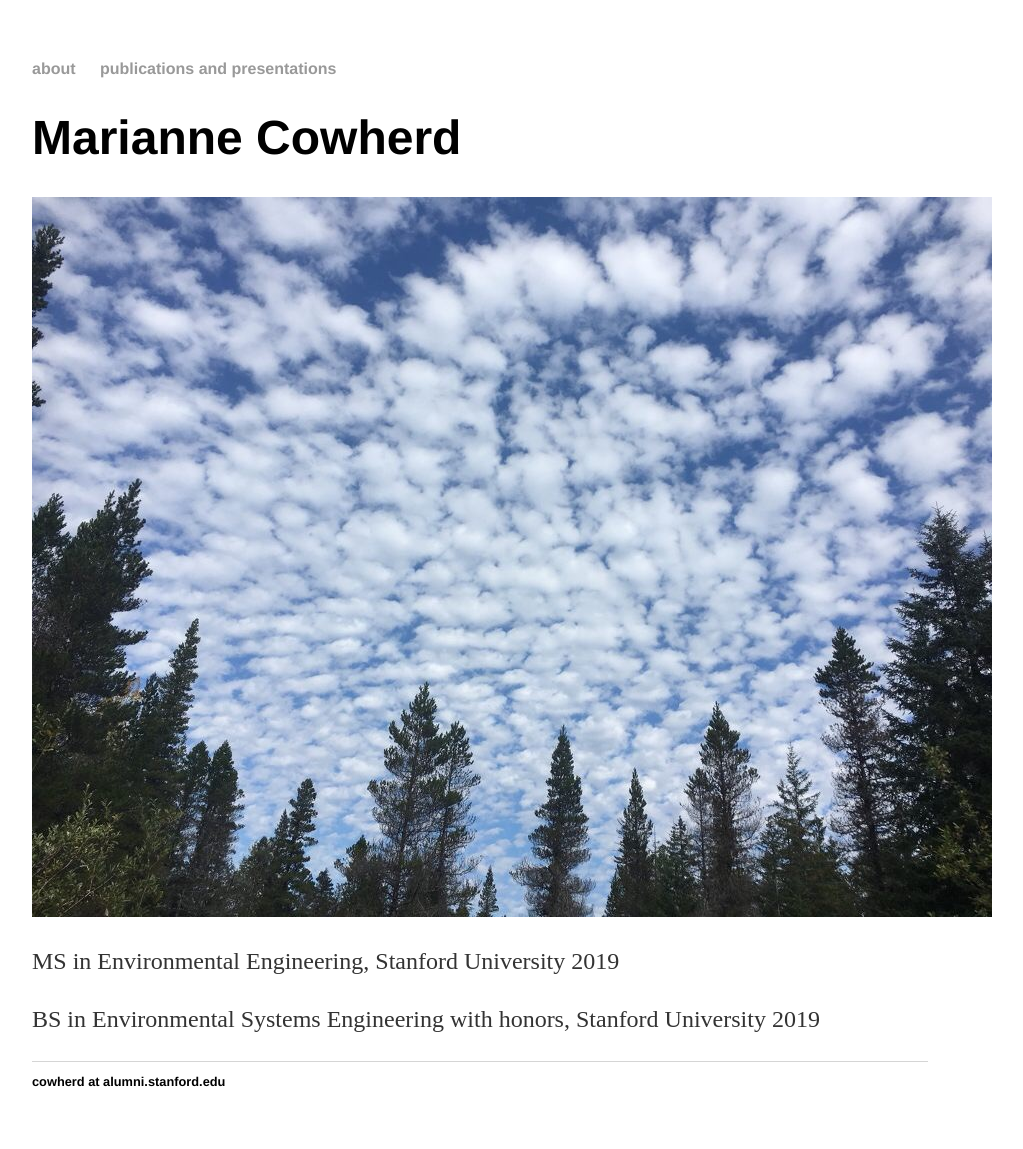
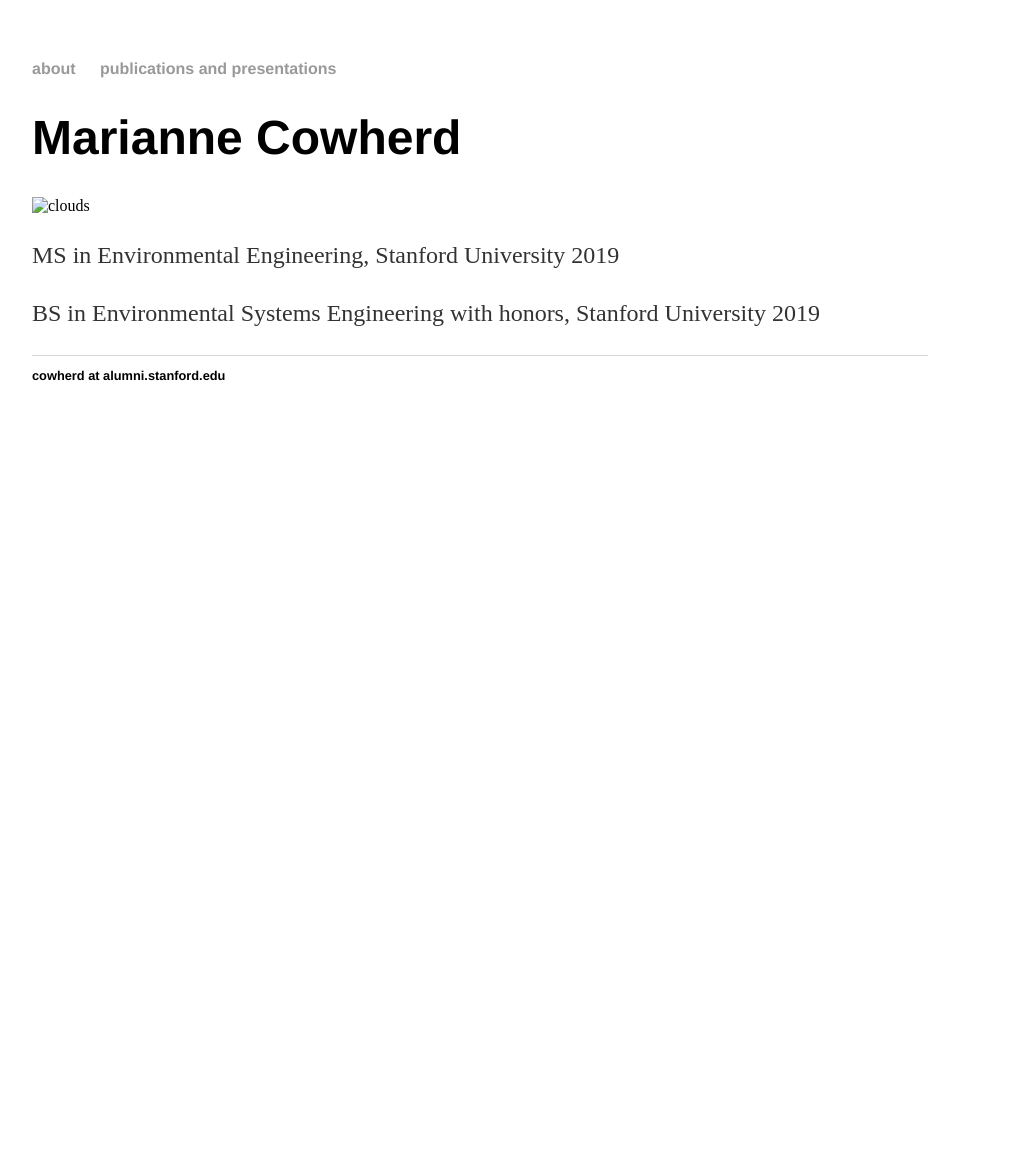
Before and after one commit to mariannecowherd/mariannecowherd.github.io, a Jekyll site: the page built from index.html, in a window 1280 px wide. Shown: the whole page, without its empty margins (160-1183 px from the left). Built offline with Jekyll 4.4.1, drawn with Linux system fonts in a browser that asks for light colours; after the commit the page ends 900 px from its top, so only the background shows below that.

Commit message:
Update index.html

```diff
--- a/index.html
+++ b/index.html
@@ -4,7 +4,7 @@
 ---
 <div class="blurb">
 	<h1>Marianne Cowherd</h1>
-	<img src="akclouds.jpg" alt="clouds">
+	<img src="mariannecowherd.github.io/images/akclouds.jpg" alt="clouds">
 	<p> MS in Environmental Engineering, Stanford University 2019</a></p>
 	<p> BS in Environmental Systems Engineering with honors, Stanford University 2019</a></p>
 </div><!-- /.blurb -->
```
